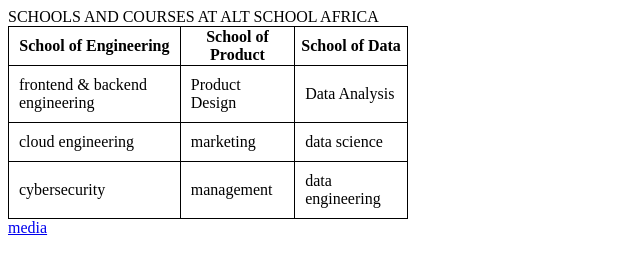
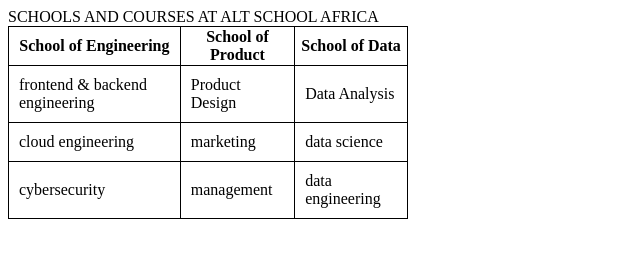
Before and after one commit to Loladuns/project_alt, a plain HTML site: page index.html in a window 1280 px wide. Shown: the full height of the page, 0-640 px from the left. Drawn offline with Linux system fonts and the light colour scheme.

Commit message:
first commit

```diff
--- a/index.html
+++ b/index.html
@@ -34,8 +34,7 @@
         </TABLE>
 
 <body>
-    <footer><a target="_blank" href="http://127.0.0.1:5500/media.html">media</a>
-    </footer>
+
 
 </body>
 </html>
```
Also changed, not shown: mediaa/media.html (renamed from media.html), mediaa/pic 001.JPG (renamed from Assets/pic 001.JPG), 4 other files.
